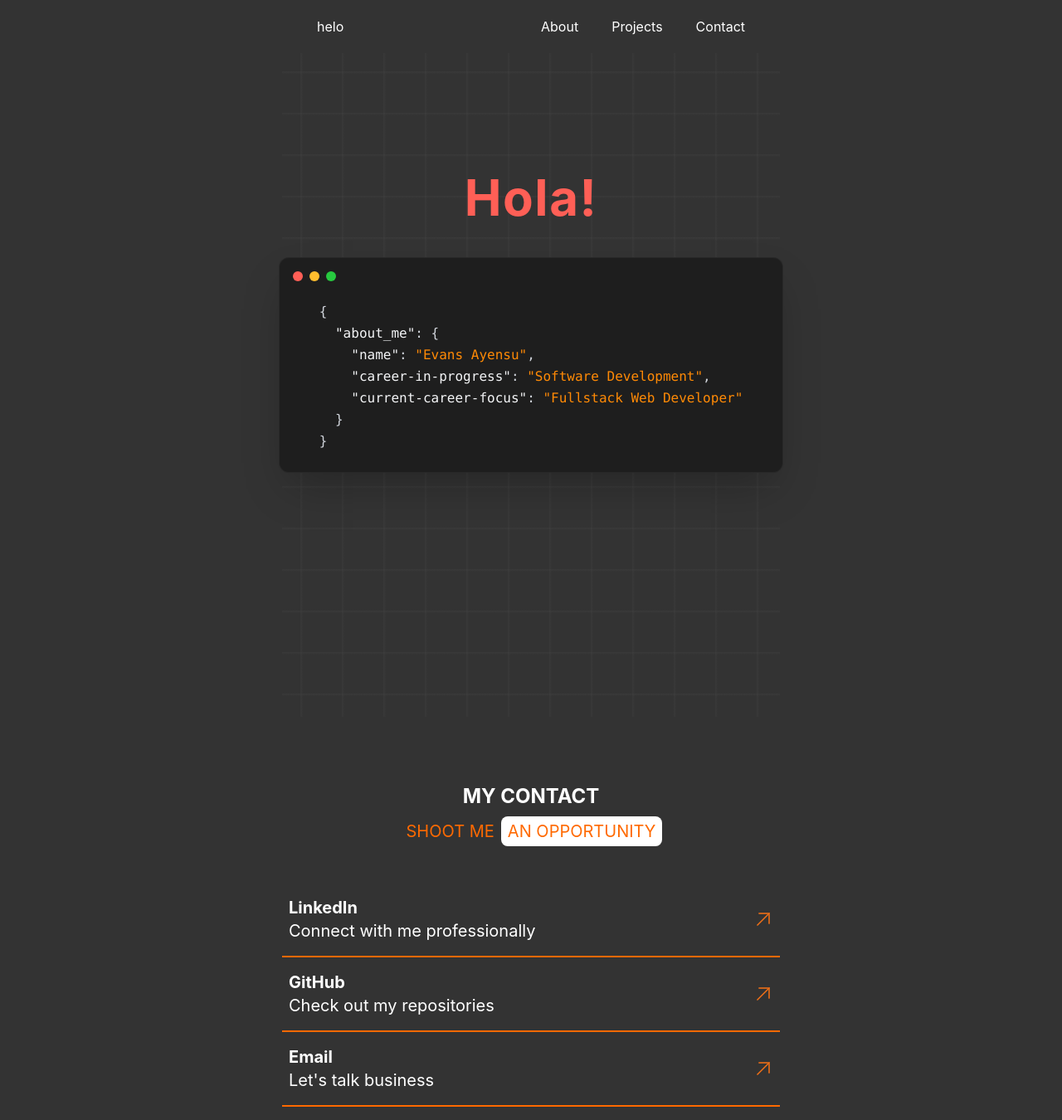
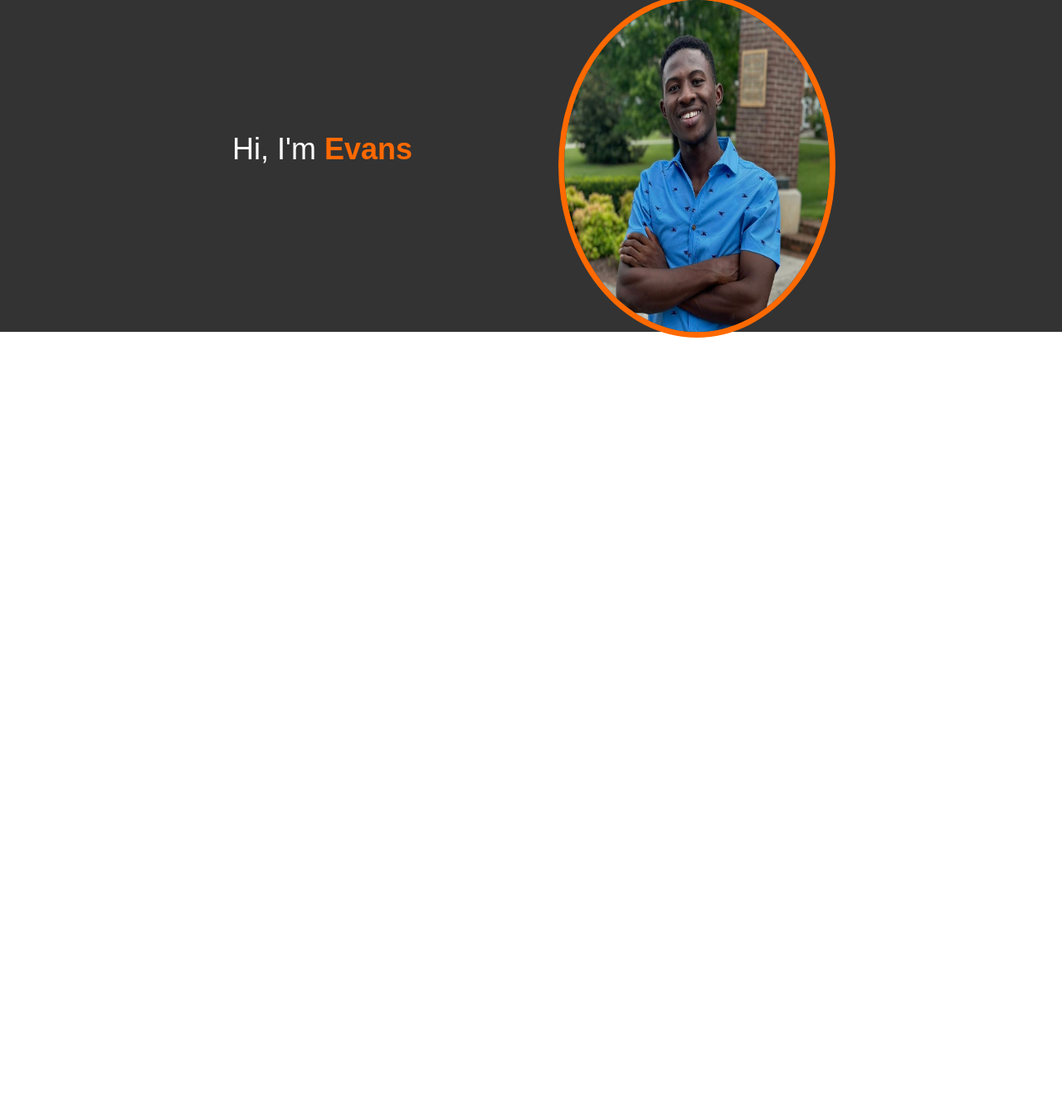
Before and after one commit to evayedon/portfolio, a React (Vite) app: page / in a window 1280 px wide. Shown: the whole page at 83% size. After the commit the page ends 800 px from the top, so only its background shows below. Built offline with nearby package versions, Linux system fonts and the light colour scheme.

Commit message:
feat: implement About component, update App to include it, and enhance Contact and Navigation components

```diff
--- a/src/App.tsx
+++ b/src/App.tsx
@@ -1,14 +1,17 @@
 import Contact from "./components/contact";
 import Navigation from "./components/navigation";
 import Profile from "./components/profile";
+import About from "./components/about";
 
 function App() {
   return (
     <>
       <div className=" flex flex-col bg-[#333333] items-center gap-y-30">
         <div className="">
-          <Navigation />
-          <Contact />
+        {/*<Navigation />
+          <Profile/>
+          <Contact /> */}
+          <About />
         </div>{" "}
       </div>
     </>
--- a/src/components/about.tsx
+++ b/src/components/about.tsx
@@ -0,0 +1,25 @@
+import profileImg from "../assets/profile.jpg";
+
+function about() {
+  return (
+    <>
+      <div className="flex items-center  justify-between ">
+        <div className=" text-white w-100 space-y-10 font-['Inter:Medium',sans-serif] font-medium">
+          {" "}
+          <h1 className=" text-4xl">
+            Hi, I'm <span className="text-orange-500  font-bold">Evans</span>
+          </h1>
+          <p className="text-3xl "></p>
+        </div>
+        <div className="">
+          <img
+            src={profileImg}
+            className=" ring-7 ring-orange-500 h-100 w-80 rounded-[50%] "
+          ></img>
+        </div>
+      </div>
+    </>
+  );
+}
+
+export default about;
--- a/src/components/contact.tsx
+++ b/src/components/contact.tsx
@@ -79,8 +79,9 @@ export function DisplayConnection() {
 
 const contact = () => {
   return (
+    <>
       <div className="flex flex-col items-center  ">
-      <div className="pt-20  w-150">
+        <div className="pt-20  w-150 mb-20">
           <div className="flex flex-col items-center h-30">
             <h1 className="text-white text-2xl font-bold ">MY CONTACT</h1>
 
@@ -93,7 +94,15 @@ const contact = () => {
           </div>
           <DisplayConnection />
         </div>
+        <h1 className="text-white text-2xl font-bold mb-2">SPREAD THE WORD!</h1>
+        <h1 className="text-orange-500"> INTERESTED? SHARE MY PORTFOLIO!</h1>
+        <p className="flex justify-center gap-5 pb-10 text-gray-400 my-15 border-white border-b-2 through w-screen">
+          <span >Facebook</span> <span>Twitter</span>
+          <span>LinkedIn</span>
+        </p>
       </div>
+      <div className=""></div>
+    </>
   );
 };
 
--- a/src/components/navigation.tsx
+++ b/src/components/navigation.tsx
@@ -1,8 +1,42 @@
-import React from "react";
-import pic from "../assets/profile.jpg";
 import { useState, useEffect } from "react";
 
 const greetings = ["Bonjour!", "Hola!", "こんにちは!", "你好!", "Hɛlo"];
+
+export const nav = [
+  { navbar: "#Home", abt: "Home" },
+  { navbar: "#About", abt: "About" },
+  { navbar: "#projects", abt: "Projects" },
+  { navbar: "#contant", abt: "Contact" },
+];
+
+export function Navigation() {
+  return (
+    <>
+      <div className=" flex relative items-center justify-center space-x-[40%] border-double border-b-8 h-20  w-screen border-orange-500  ">
+        <h1 className="text-3xl text-white">EVAYEDON</h1>
+
+        <nav>
+          <div className="flex place-end text-[16px] text-orange-500 font-['Inter:Medium',sans-serif] font-medium">
+            <ul className="flex-shrink cursor-pointer flex  relative gap-4 place-content-end">
+              {nav.map((navi, index) => (
+                <li
+                  key={index}
+                  className=" hover:text-blue-400  opacity-80 border-[2.5px] py-2 px-4 rounded-3xl transition-y-7 duration-200"
+                >
+                  <a href={navi.navbar} className="">
+                    {navi.abt}
+                  </a>
+                </li>
+              ))}
+            </ul>
+          </div>
+        </nav>
+      </div>
+    </>
+  );
+}
+
+
 const navigation = () => {
   const [currentIndex, setCurrentIndex] = useState(0);
 
@@ -16,9 +50,10 @@ const navigation = () => {
 
   return (
     <section className="">
-      <nav className="flex px-[7%] text-white justify-between py-5 bg-[#333333]">
+
+     {/* <nav className="flex px-[7%] text-white justify-between py-5 bg-[#333333]">
         <div>
-          {/*<img src={pic} alt='logo'/>*/}
+
           <h1>helo</h1>
         </div>
         <div className="flex">
@@ -31,7 +66,8 @@ const navigation = () => {
           </ul>
         </div>
       </nav>
-
+    */}
+      <Navigation/>
       <div className="relative h-screen bg-[#333333]">
         <style>
           {`
@@ -84,7 +120,7 @@ const navigation = () => {
                       <br />
                       {"    "}
                       <span className="text-gray-100">"name"</span>:{" "}
-                      <span className="text-orange-400">"Evans Ayensu"</span>,
+                      <span className="text-orange-400">"Evans Ayensu Donkor"</span>,
                       <br />
                       {"    "}
                       <span className="text-gray-100">
```
Also changed, not shown: 1 other file (tests, documents, lock files or other folders). Lines whose indentation alone changed are shown as unchanged.
